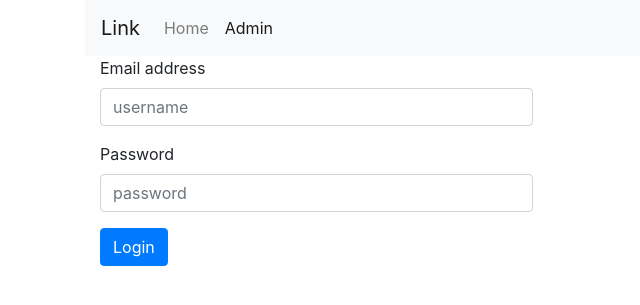
After one commit to DSP501/flask_db, a Flask app: page /auth in a window 1280 px wide. The commit adds this page. Shown: the top 305 px of the page, without its empty margins (0-640 px from the left). Run offline with Flask 2, Linux system fonts and the light colour scheme; some libraries are stand-ins or nearby versions.

Commit message:
New feature

```diff
--- a/app.py
+++ b/app.py
@@ -1,12 +1,153 @@
 from flask import Flask, render_template, request
 import mysql.connector
-
+from decouple import config
 
 app = Flask(__name__)
+
 
 @app.route('/')
 def index():
     return render_template('index.html')
+
+
+@app.route('/auth')
+def auth():
+    return render_template('account_auth.html')
+
+
+@app.route('/account', methods=['POST'])
+def account():
+
+    email = request.form['email']
+    password = request.form['password']
+
+    if email != config('ADMIN_ID') and password != config('ADMIN_PASS'):
+        return auth()
+
+
+    head = ''' <!DOCTYPE html>
+            <html lang="en">
+            <head>
+                <meta charset="UTF-8">
+                <meta http-equiv="X-UA-Compatible" content="IE=edge">
+                <meta name="viewport" content="width=device-width, initial-scale=1.0">
+                <title>Document</title>
+                <!-- CSS only -->
+
+            <script type="text/javascript" src="https://unpkg.com/xlsx@0.15.1/dist/xlsx.full.min.js"></script>
+
+
+
+
+            <link rel="stylesheet" href="https://maxcdn.bootstrapcdn.com/bootstrap/4.0.0/css/bootstrap.min.css"
+                integrity="sha384-Gn5384xqQ1aoWXA+058RXPxPg6fy4IWvTNh0E263XmFcJlSAwiGgFAW/dAiS6JXm" crossorigin="anonymous">
+
+            <script src="https://maxcdn.bootstrapcdn.com/bootstrap/4.0.0/js/bootstrap.min.js"
+                integrity="sha384-JZR6Spejh4U02d8jOt6vLEHfe/JQGiRRSQQxSfFWpi1MquVdAyjUar5+76PVCmYl"
+                crossorigin="anonymous"></script>
+            </head> '''
+
+    body = ''' <body>
+        <div class="container">
+        <div class="">
+        <nav class="navbar navbar-expand-lg navbar-light bg-light">
+            <a class="navbar-brand" href="/">Link</a>
+            <button class="navbar-toggler" type="button" data-toggle="collapse" data-target="#navbarSupportedContent"
+            aria-controls="navbarSupportedContent" aria-expanded="false" aria-label="Toggle navigation">
+            <span class="navbar-toggler-icon"></span>
+            </button>
+            <div class="collapse navbar-collapse" id="navbarSupportedContent">
+            <ul class="navbar-nav mr-auto">
+                <li class="nav-item ">
+                <a class="nav-link" href="/">Home </a>
+                </li>
+                <li class="nav-item">
+                <a class="nav-link" href="/auth">Admin</a>
+                </li>
+                <li class="nav-item">
+                <a class="nav-link" href="#" onclick="ExportToExcel('xlsx')">Export Data</a>
+                </li>
+            </ul>
+            </div>
+        </nav>
+        </div>
+
+        <table class="table" id="result">
+            <thead>
+            <tr>
+                <th scope="col">Link</th>
+                <th scope="col">Description</th>
+                <th scope="col">Name</th>
+                <th scope="col">Email</th>
+                <th scope="col">IP</th>
+                <th scope="col">Date</th>
+            </tr>
+            </thead>'''
+
+    end = '''</tbody></table>
+        </div></body>
+
+        <script>
+
+            function ExportToExcel(type, fn, dl) {
+                var elt = document.getElementById('result');
+                var wb = XLSX.utils.table_to_book(elt, { sheet: "sheet1" });
+                return dl ?
+                    XLSX.write(wb, { bookType: type, bookSST: true, type: 'base64' }):
+                    XLSX.writeFile(wb, fn || ('LinkDatabase.' + (type || 'xlsx')));
+            }
+        </script>
+
+
+
+
+        </html>'''
+
+    try:
+        mydb = mysql.connector.connect(
+            host=config('HOST'),
+            database=config('DATABASE_NAME'),
+            user=config('USER_ID'),
+            password=config('PASSWORD'))
+
+        mycursor = mydb.cursor()
+
+        sql = "SELECT link, description, name, email, ip, date FROM links"
+        mycursor.execute(sql)
+        result = mycursor.fetchall()
+
+        final_string = ""
+
+        for r in result:
+            print(r)
+            final_string += "<tr>"
+            for index, data in enumerate(r):
+                if index == 0:
+                    final_string += "<td>" + "<a href=' " + \
+                        str(data) + " '> " + str(data) + "</td></a>"
+                elif index == 3:
+                    final_string += "<td>" + "<a href='mailto: " + \
+                        str(data) + " '> " + str(data) + "</td></a>"
+                elif index == 4:
+                    final_string += "<td>" + "<a href=' " + 'https://www.ip2location.com/demo/' + \
+                        str(data) + " ' target='blank'> " + \
+                        str(data) + "</td></a>"
+                else:
+                    final_string += "<td>" + str(data) + "</td>"
+            final_string += "</tr>"
+
+        # print(head + final_string)
+
+    except Exception as e:
+        final_string += "Database Server Error Pl Try Later"
+        print(e)
+    finally:
+        # mydb.close()
+        pass
+
+    # return render_template('account.html', data=final_string)
+    return head + body + final_string + end
+
 
 @app.route('/submit', methods=['POST'])
 def submit():
@@ -19,13 +160,12 @@ def submit():
 
         print(name, email, link, describe, ip)
 
-        try :
+        try:
             mydb = mysql.connector.connect(
-                host="remotemysql.com",
-                database="Q8XIXWYOJU",
-                user="Q8XIXWYOJU",
-                password="g5vvy01OPx")
-
+                host=config('HOST'),
+                database=config('DATABASE_NAME'),
+                user=config('USER_ID'),
+                password=config('PASSWORD'))
 
             mycursor = mydb.cursor()
 
@@ -36,9 +176,9 @@ def submit():
             mydb.commit()
 
             # print(mydb)
-        except Exception as e :
+        except Exception as e:
             print(e)
-        finally :
+        finally:
             mydb.close()
     return render_template('success.html')
 
--- a/static/style.css
+++ b/static/style.css
@@ -11,7 +11,7 @@ body {
 	line-height: 1.6;
 }
 
-.container {
+.container-self {
 	max-width: 650px;
 	margin: 1rem auto;
 	overflow: auto;
@@ -44,7 +44,7 @@ img {
 	margin: auto;
 }
 
-.form-group {
+.form-group-self {
 	margin: 1rem 0;
 }
 
@@ -59,7 +59,7 @@ textarea {
 	border: 1px solid #ccc;
 }
 
-.btn {
+.btn-self {
 	display: block;
 	width: 100%;
 	background: #333;
--- /dev/null
+++ b/templates/account_auth.html
@@ -0,0 +1,79 @@
+<!DOCTYPE html>
+<html lang="en">
+
+<head>
+  <meta charset="UTF-8">
+  <meta http-equiv="X-UA-Compatible" content="IE=edge">
+  <meta name="viewport" content="width=device-width, initial-scale=1.0">
+  <title>Document</title>
+
+
+  <link rel="stylesheet" href="https://maxcdn.bootstrapcdn.com/bootstrap/4.0.0/css/bootstrap.min.css"
+    integrity="sha384-Gn5384xqQ1aoWXA+058RXPxPg6fy4IWvTNh0E263XmFcJlSAwiGgFAW/dAiS6JXm" crossorigin="anonymous">
+
+  <script src="https://maxcdn.bootstrapcdn.com/bootstrap/4.0.0/js/bootstrap.min.js"
+    integrity="sha384-JZR6Spejh4U02d8jOt6vLEHfe/JQGiRRSQQxSfFWpi1MquVdAyjUar5+76PVCmYl"
+    crossorigin="anonymous"></script>
+
+</head>
+
+<body>
+
+  <div class="container">
+
+    <div class="">
+      <nav class="navbar navbar-expand-lg navbar-light bg-light">
+        <a class="navbar-brand" href="/">Link</a>
+        <button class="navbar-toggler" type="button" data-toggle="collapse" data-target="#navbarSupportedContent"
+          aria-controls="navbarSupportedContent" aria-expanded="false" aria-label="Toggle navigation">
+          <span class="navbar-toggler-icon"></span>
+        </button>
+
+        <div class="collapse navbar-collapse" id="navbarSupportedContent">
+          <ul class="navbar-nav mr-auto">
+            <li class="nav-item ">
+              <a class="nav-link" href="/">Home </a>
+            </li>
+            <li class="nav-item active">
+              <a class="nav-link" href="/auth">Admin</a>
+            </li>
+          </ul>
+        </div>
+      </nav>
+    </div>
+
+    <div class="wrapper fadeInDown">
+      <div id="formContent" width="200px" height="450px">
+
+        <!-- Login Form -->
+
+        <form action="/account" method="POST">
+          <div class="col-5 mb-3">
+            <label for="exampleFormControlInput1" class="form-label">Email address</label>
+            <input type="text" name="email" class="form-control" id="email" placeholder="username">
+          </div>
+
+          <div class="col-5 mb-3">
+            <label for="exampleFormControlInput1" class="form-label">Password</label>
+            <input type="password" name="password" class="form-control" id="pass" placeholder="password">
+          </div>
+
+          <div class="col-12">
+            <button class="btn btn-primary" type="submit">Login</button>
+          </div>
+
+          <!-- <input type="text" id="login" class="fadeIn second" name="login" placeholder="login">
+              <input type="text" id="password" class="fadeIn third" name="login" placeholder="password">
+              <input type="submit" class="fadeIn fourth" value="Log In"> -->
+        </form>
+
+
+
+      </div>
+    </div>
+  </div>
+
+
+</body>
+
+</html>
```
Also changed, not shown: templates/index.html (+62 -14 lines), templates/success.html (+37 -2 lines), 1 other file.
